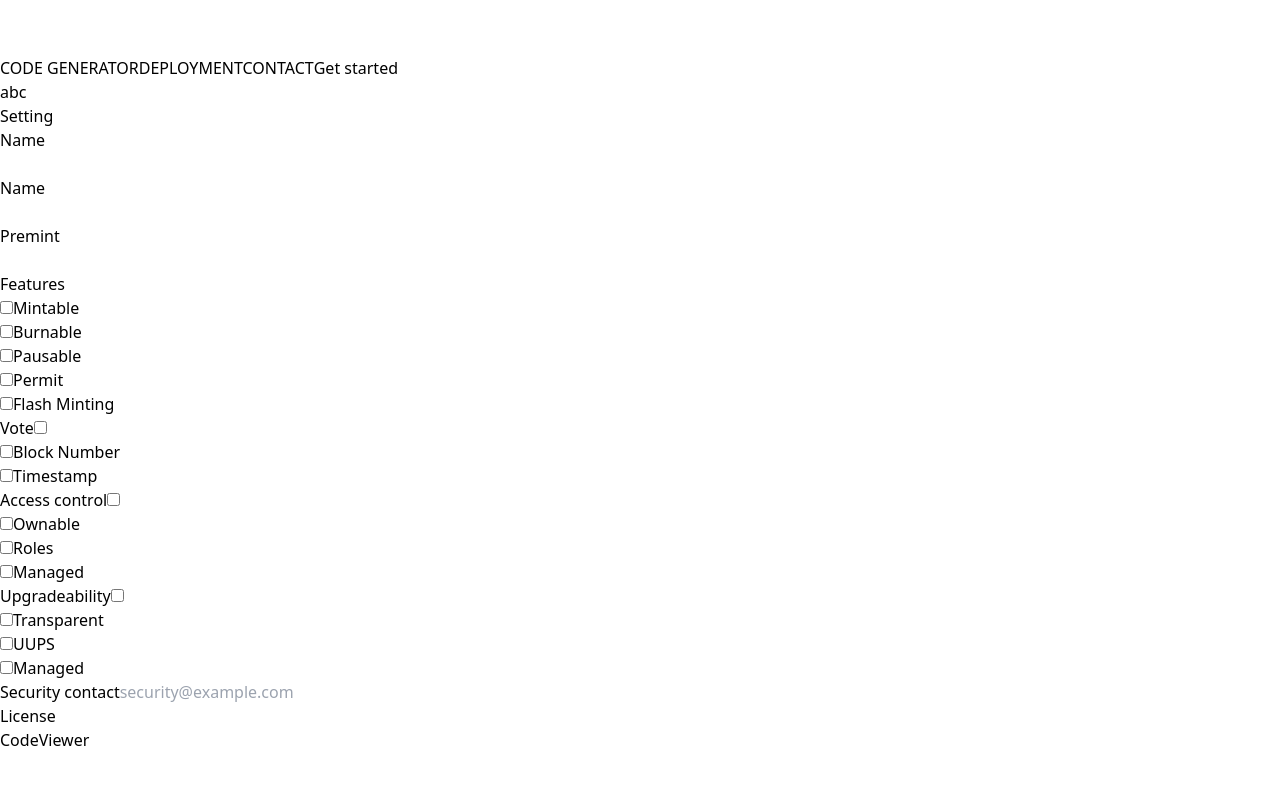
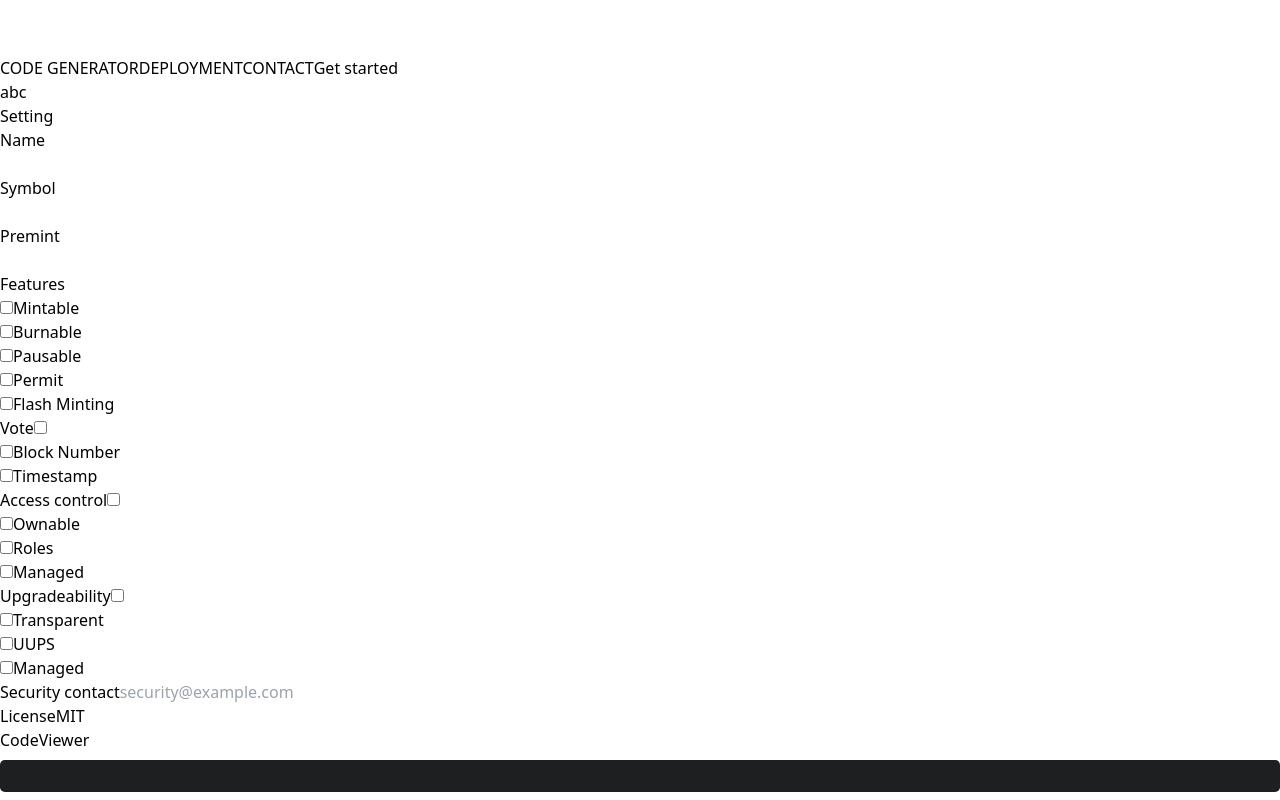
Before and after one commit to aGoodMan999/token-generator-frontend, a React (Vite) app: page / in a window 1280 px wide. Shown: the part 780-1580 px from the top of the page. Before the commit the page ends 1532 px from the top, so only its background shows below. Built offline with nearby package versions, Linux system fonts and the light colour scheme; no server answers.

Commit message:
Add PrismJS, add CodeViewer, TokenOption, Base component

```diff
--- a/index.html
+++ b/index.html
@@ -9,6 +9,7 @@
   <link rel="preconnect" href="https://fonts.googleapis.com">
   <link rel="preconnect" href="https://fonts.gstatic.com" crossorigin>
   <link href="https://fonts.googleapis.com/css2?family=Poppins:wght@600&display=swap" rel="stylesheet">
+  <link href="./src/themes/prism-atom-dark.css" rel="stylesheet">
 </head>
 
 <body class="font-[Poppins]">
--- a/package.json
+++ b/package.json
@@ -11,6 +11,9 @@
   },
   "dependencies": {
     "@material-tailwind/react": "^2.1.9",
+    "@types/prismjs": "^1.26.3",
+    "axios": "^1.6.8",
+    "prismjs": "^1.29.0",
     "react": "^18.2.0",
     "react-bootstrap": "^2.10.2",
     "react-dom": "^18.2.0",
--- a/src/components/Base.tsx
+++ b/src/components/Base.tsx
@@ -1,10 +1,61 @@
+import axios from 'axios';
+import { useEffect, useState } from "react";
 import TokenOption from "./TokenOption";
 import CodeViewer from "./CodeViewer";
+
+type TokenOption = {
+    name: string;
+    symbol: string;
+    premint: number;
+    mintable: boolean;
+    burnable: boolean;
+    pausable: boolean;
+    permit: boolean;
+    flashMinting: boolean;
+}
+
 const Base = () => {
+    const [code, setCode] = useState('');
 
+    const getCode = async (option: TokenOption) => {
+        try {
 
-
-
+            const url = 'http://localhost:3002/code'
+            const res = await axios.get(url, {
+                //Set the Access-Control-Allow-Origin header on the server to allow the client to make cross-origin requests
+                headers: {
+                    'Access-Control-Allow-Origin': '*'
+                },
+                params: {
+                    name: option.name,
+                    symbol: option.symbol,
+                    premint: option.premint,
+                    mintable: option.mintable,
+                    burnable: option.burnable,
+                    pausable: option.pausable,
+                    permit: option.permit,
+                    flashMinting: option.flashMinting
+                }
+            })
+            console.log(res.data);
+            setCode(res.data.contract);
+        } catch (error) {
+            console.log(error);
+        }
+    }
+    useEffect(() => {
+        const option: TokenOption = {
+            name: 'TestToken',
+            symbol: 'TT',
+            premint: 1000000,
+            mintable: true,
+            burnable: true,
+            pausable: true,
+            permit: true,
+            flashMinting: true
+        }
+        getCode(option);
+    }, []);
     return (
         <div className="h-full bg-lime-500">
             <div className="flex flex-col h-full">
@@ -14,7 +65,7 @@ const Base = () => {
                         <TokenOption></TokenOption>
                     </div>
                     <div className="flex-1">
-                        <CodeViewer></CodeViewer>
+                        <CodeViewer code={code}></CodeViewer>
                     </div>
                 </div>
             </div>
--- a/src/components/CodeViewer.tsx
+++ b/src/components/CodeViewer.tsx
@@ -1,9 +1,49 @@
-import React from "react";
+import React, { useEffect, useRef } from "react";
+import Prism from "prismjs";
+// import 'prismjs/themes/prism-twilight.css';
+import 'prismjs/components/prism-solidity';
 
-const CodeViewer: React.FC<{}> = () => {
+type CodeViewerProps = {
+    code: String;
+};
+
+const CodeViewer: React.FC<CodeViewerProps> = (props) => {
+    const codeRef = useRef(null);
+
+    useEffect(() => {
+        if (codeRef.current) {
+            Prism.highlightElement(codeRef.current);
+        }
+    }, [props.code]);
+
+    const code = `
+    // SPDX-License-Identifier: MIT
+    pragma solidity ^0.5.0;
+
+    contract SimpleStorage {
+        uint storedData;
+
+        function set(uint x) public {
+            storedData = x;
+        }
+
+        function get() public view returns (uint) {
+            return storedData;
+        }
+    }
+    `;
+
     return (
         <div className="h-full">
             <h1>CodeViewer</h1>
+            <div className="p-2">
+                <pre className="h-full">
+                    <code ref={codeRef} className="language-solidity">
+                        {props.code}
+                    </code>
+                </pre>
+            </div>
+
         </div>
     )
 }
--- a/src/components/TokenOption.tsx
+++ b/src/components/TokenOption.tsx
@@ -1,17 +1,18 @@
 import React from "react";
 const TokenOption: React.FC<{}> = () => {
     return (
-        <div className="h-full flex flex-col bg-lime-100 devide-y divide-blue-200">
+        <div className="h-full p-2 gap-y-2 ps-4 flex flex-col bg-lime-100 devide-y divide-blue-200">
             {/* SETTING */}
             <div id="setting">
                 <h1>Setting</h1>
-                <div className="p-1 flex">
+                <div className="ms-2">
+                    <div className="flex gap-x-4">
                         <div className="">
                             <h2>Name</h2>
                             <input type="text"></input>
                         </div>
                         <div className="">
-                        <h2>Name</h2>
+                            <h2>Symbol</h2>
                             <input type="text"></input>
                         </div>
                     </div>
@@ -20,9 +21,11 @@ const TokenOption: React.FC<{}> = () => {
                         <input type="text"></input>
                     </div>
                 </div>
+            </div>
             {/* FEATURES */}
             <div className="flex flex-col">
                 <h1>Features</h1>
+                <div className="ms-2">
                     <div>
                         <input id="mintable" type="checkbox"></input>
                         <label htmlFor="mintable">Mintable</label>
@@ -40,12 +43,14 @@ const TokenOption: React.FC<{}> = () => {
                         <label htmlFor="flashMinting">Flash Minting</label>
                     </div>
                 </div>
+            </div>
             {/* VOTE */}
             <div className="flex flex-col">
                 <div>
                     <label htmlFor="isVoted">Vote</label>
                     <input id="isVoted" type="checkbox" className="rounded-full"></input>
                 </div>
+                <div className="ms-2">
                     <div>
                         <input id="blockNumber" type="checkbox" className="rounded-full"></input>
                         <label htmlFor="blockNumber">Block Number</label>
@@ -55,12 +60,14 @@ const TokenOption: React.FC<{}> = () => {
                         <label htmlFor="timeStampt">Timestamp</label>
                     </div>
                 </div>
+            </div>
             {/* ACCESS CONTROL */}
             <div className="flex flex-col">
                 <div>
                     <label htmlFor="accesscontrol">Access control</label>
                     <input id="accesscontrol" type="checkbox" className="rounded-full"></input>
                 </div>
+                <div className="ms-2">
                     <div>
                         <input id="blocknumber" type="checkbox" className="rounded-full"></input>
                         <label htmlFor="blocknumber">Ownable</label>
@@ -74,12 +81,14 @@ const TokenOption: React.FC<{}> = () => {
                         <label htmlFor="managed">Managed</label>
                     </div>
                 </div>
+            </div>
             {/* UPGRADEABILITY */}
             <div className="flex flex-col">
                 <div>
                     <label htmlFor="upgradeability">Upgradeability</label>
                     <input id="upgradeability" type="checkbox" className="rounded-full"></input>
                 </div>
+                <div className="ms-2">
                     <div>
                         <input id="transparent" type="checkbox" className="rounded-full"></input>
                         <label htmlFor="transparent">Transparent</label>
@@ -93,15 +102,16 @@ const TokenOption: React.FC<{}> = () => {
                         <label htmlFor="managed">Managed</label>
                     </div>
                 </div>
+            </div>
             {/* INFO */}
-            <div className="flex flex-col">
+            <div className="flex flex-col w-fit">
                 <div>
-                    <label htmlFor="securityContact">Security contact</label>
-                    <input id="securityContact" placeholder="security@example.com" type="text" className="rounded-full"></input>
+                    <label className="block" htmlFor="securityContact">Security contact</label>
+                    <input id="securityContact" placeholder="security@example.com" type="text" className="rounded indent-2"></input>
                 </div>
                 <div>
-                    <label htmlFor="license">License</label>
-                    <input id="license" type="text" className="rounded-full"></input>
+                    <label className="block" htmlFor="license">License</label>
+                    <input id="license" type="text" className="rounded indent-2" value={'MIT'}></input>
                 </div>
             </div>
         </div>
--- /dev/null
+++ b/src/themes/prism-atom-dark.css
@@ -0,0 +1,143 @@
+/**
+ * atom-dark theme for `prism.js`
+ * Based on Atom's `atom-dark` theme: https://github.com/atom/atom-dark-syntax
+ * @author Joe Gibson (@gibsjose)
+ */
+
+code[class*="language-"],
+pre[class*="language-"] {
+	color: #c5c8c6;
+	text-shadow: 0 1px rgba(0, 0, 0, 0.3);
+	font-family: Inconsolata, Monaco, Consolas, 'Courier New', Courier, monospace;
+	direction: ltr;
+	text-align: left;
+	white-space: pre;
+	word-spacing: normal;
+	word-break: normal;
+	line-height: 1.5;
+
+	-moz-tab-size: 4;
+	-o-tab-size: 4;
+	tab-size: 4;
+
+	-webkit-hyphens: none;
+	-moz-hyphens: none;
+	-ms-hyphens: none;
+	hyphens: none;
+}
+
+/* Code blocks */
+pre[class*="language-"] {
+	padding: 1em;
+	margin: .5em 0;
+	overflow: auto;
+	border-radius: 0.3em;
+}
+
+:not(pre) > code[class*="language-"],
+pre[class*="language-"] {
+	background: #1d1f21;
+}
+
+/* Inline code */
+:not(pre) > code[class*="language-"] {
+	padding: .1em;
+	border-radius: .3em;
+}
+
+.token.comment,
+.token.prolog,
+.token.doctype,
+.token.cdata {
+	color: #7C7C7C;
+}
+
+.token.punctuation {
+	color: #c5c8c6;
+}
+
+.namespace {
+	opacity: .7;
+}
+
+.token.property,
+.token.keyword,
+.token.tag {
+	color: #96CBFE;
+}
+
+.token.class-name {
+	color: #FFFFB6;
+	text-decoration: underline;
+}
+
+.token.boolean,
+.token.constant {
+	color: #99CC99;
+}
+
+.token.symbol,
+.token.deleted {
+	color: #f92672;
+}
+
+.token.number {
+	color: #FF73FD;
+}
+
+.token.selector,
+.token.attr-name,
+.token.string,
+.token.char,
+.token.builtin,
+.token.inserted {
+	color: #A8FF60;
+}
+
+.token.variable {
+	color: #C6C5FE;
+}
+
+.token.operator {
+	color: #EDEDED;
+}
+
+.token.entity {
+	color: #FFFFB6;
+	cursor: help;
+}
+
+.token.url {
+	color: #96CBFE;
+}
+
+.language-css .token.string,
+.style .token.string {
+	color: #87C38A;
+}
+
+.token.atrule,
+.token.attr-value {
+	color: #F9EE98;
+}
+
+.token.function {
+	color: #DAD085;
+}
+
+.token.regex {
+	color: #E9C062;
+}
+
+.token.important {
+	color: #fd971f;
+}
+
+.token.important,
+.token.bold {
+	font-weight: bold;
+}
+
+.token.italic {
+	font-style: italic;
+}
```
Also changed, not shown: 1 other file (tests, documents, lock files or other folders). Lines whose indentation alone changed are shown as unchanged.
